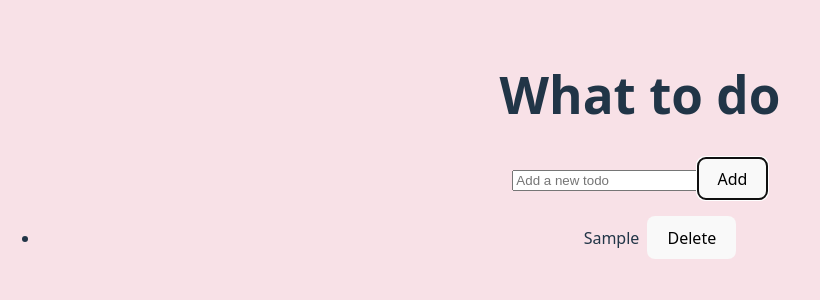
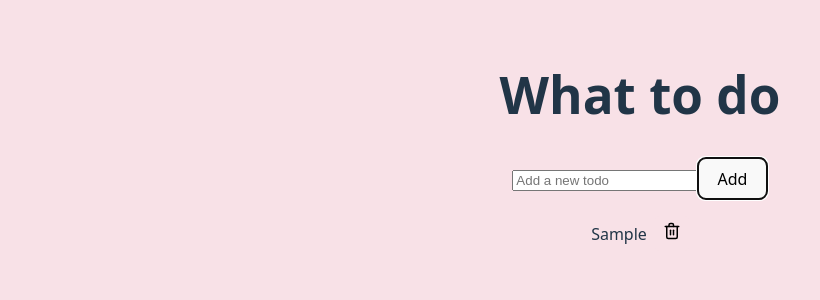
Before and after one commit to FannyPetersen/todo, a React (Vite) app: page / in a window 1280 px wide. Both pictures are taken after typing "Sample" into the empty fields and a click on the button "Add". Shown: the top 300 px of the page, without its empty margins (0-820 px from the left). Built offline with nearby package versions, Linux system fonts and the light colour scheme.

Commit message:
Remove list bullets, and restyle delete button

```diff
--- a/src/App.css
+++ b/src/App.css
@@ -49,3 +49,20 @@
   width: 100vw;
   box-sizing: border-box;
 }
+
+ul {
+  list-style: none;
+  padding-left: 0;
+}
+
+button[aria-label="Delete todo"] {
+  background: #f8e1e7;
+  border: none;
+  padding: 6px 8px;
+  border-radius: 4px;
+  cursor: pointer;
+  transition: background 0.2s;
+}
+button[aria-label="Delete todo"]:hover {
+  background: #e6bfcf;
+}
--- a/src/App.tsx
+++ b/src/App.tsx
@@ -49,8 +49,8 @@ function App() {
             >
               {todo.text}
             </span>
-            <button onClick={() => handleRemoveTodo(idx)} style={{ marginLeft: '8px' }}>
-              Delete
+            <button onClick={() => handleRemoveTodo(idx)} style={{ marginLeft: '8px' }} aria-label="Delete todo">
+              <svg xmlns="http://www.w3.org/2000/svg" width="18" height="18" viewBox="0 0 24 24" fill="none" stroke="currentColor" strokeWidth="2" strokeLinecap="round" strokeLinejoin="round"><polyline points="3 6 5 6 21 6"/><path d="M19 6v14a2 2 0 0 1-2 2H7a2 2 0 0 1-2-2V6m3 0V4a2 2 0 0 1 2-2h2a2 2 0 0 1 2 2v2"/><line x1="10" y1="11" x2="10" y2="17"/><line x1="14" y1="11" x2="14" y2="17"/></svg>
             </button>
           </li>
         ))}
```
